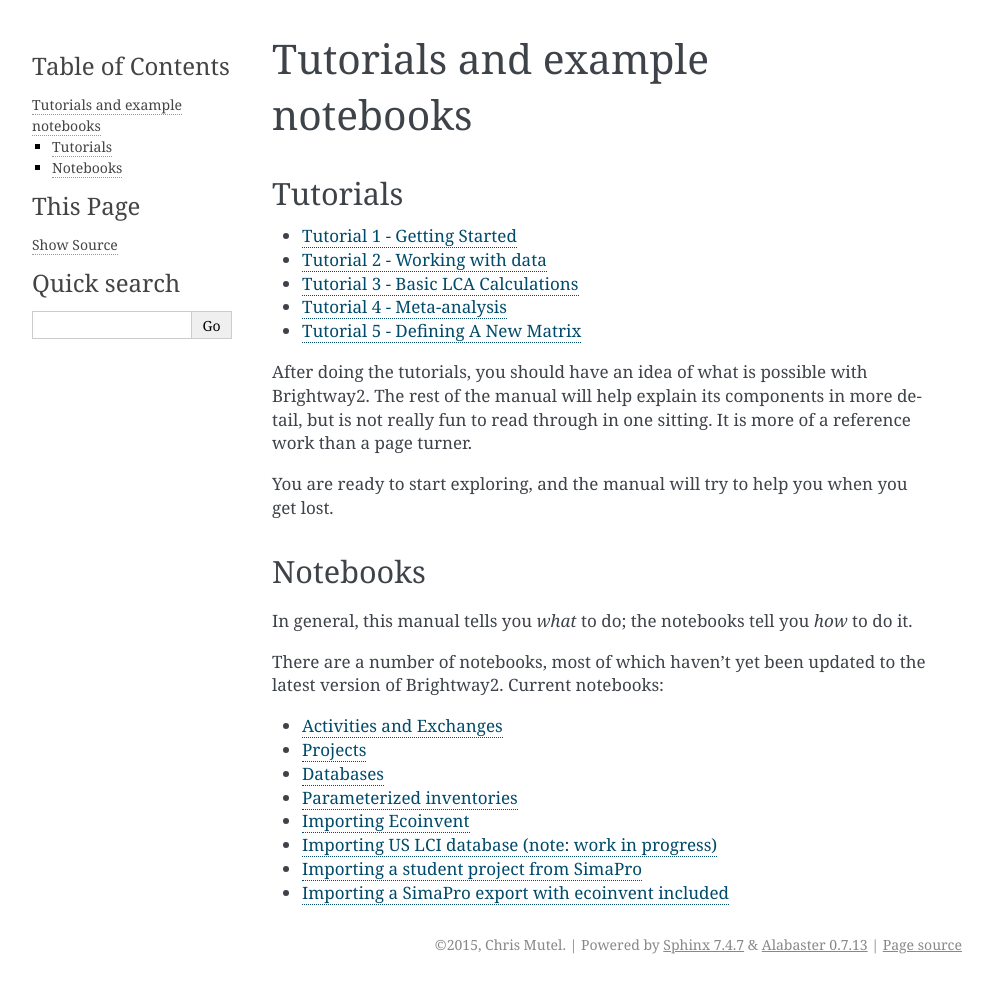
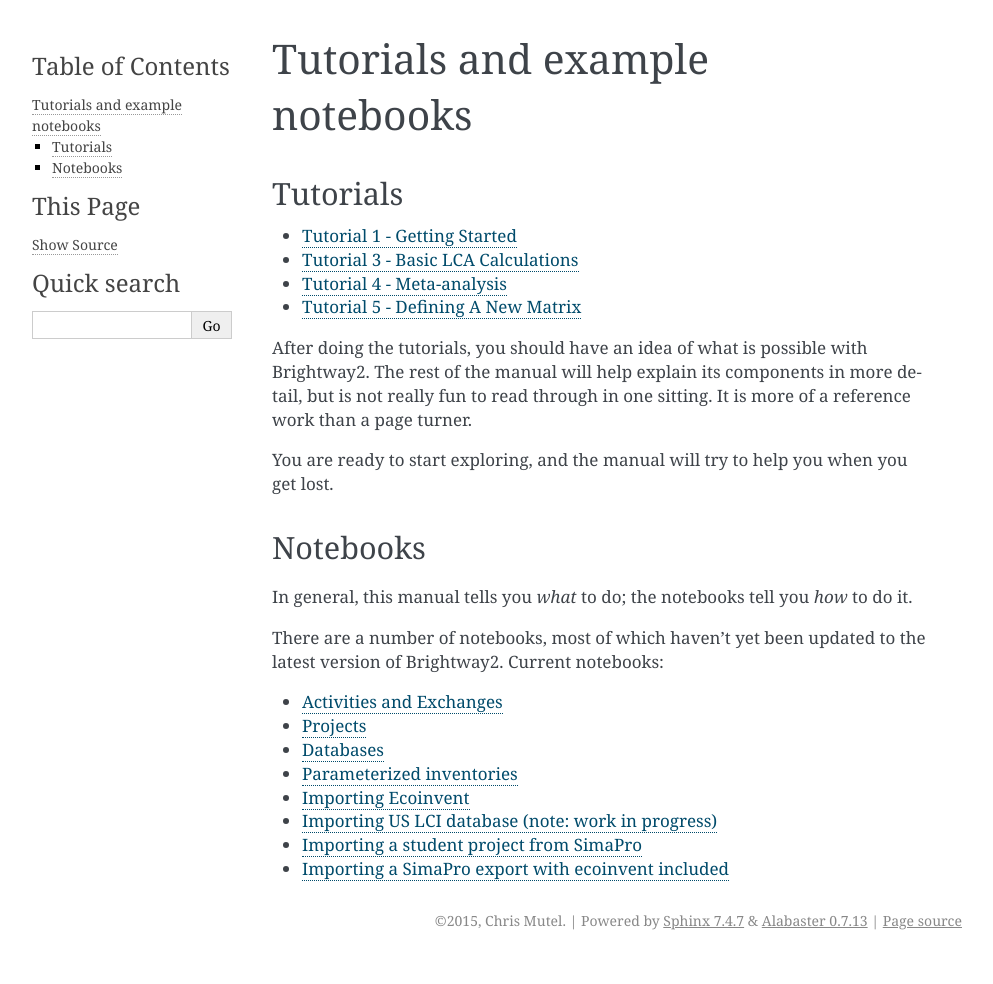
Before and after one commit to brightway-lca/brightway2, a Sphinx documentation site: the page built from docs/notebooks.rst, in a window 1280 px wide. Shown: the whole page, without its empty margins (148-1141 px from the left). Built offline with Sphinx 7.4.7, drawn with Linux system fonts in a browser that asks for light colours; after the commit the page ends 960 px from its top, so only the background shows below that.

Commit message:
Remove tutorial 2 from list

```diff
--- a/docs/notebooks.rst
+++ b/docs/notebooks.rst
@@ -7,7 +7,6 @@
 =========
 
 * `Tutorial 1 - Getting Started <http://nbviewer.ipython.org/urls/bitbucket.org/cmutel/brightway2/raw/2.0/notebooks/Tutorial%201%20-%20Getting%20Started.ipynb>`_
-* `Tutorial 2 - Working with data <http://nbviewer.ipython.org/urls/bitbucket.org/cmutel/brightway2/raw/2.0/notebooks/Tutorial%202%20-%20Working%20with%20data.ipynb>`_
 * `Tutorial 3 - Basic LCA Calculations <http://nbviewer.ipython.org/urls/bitbucket.org/cmutel/brightway2/raw/2.0/notebooks/Tutorial%203%20-%20Basic%20LCA%20Calculations.ipynb>`_
 * `Tutorial 4 - Meta-analysis <http://nbviewer.ipython.org/urls/bitbucket.org/cmutel/brightway2/raw/2.0/notebooks/Tutorial%204%20-%20Meta-analysis.ipynb>`_
 * `Tutorial 5 - Defining A New Matrix <http://nbviewer.ipython.org/urls/bitbucket.org/cmutel/brightway2/raw/2.0/notebooks/Tutorial%205%20-%20Defining%20A%20New%20Matrix.ipynb>`_
```
